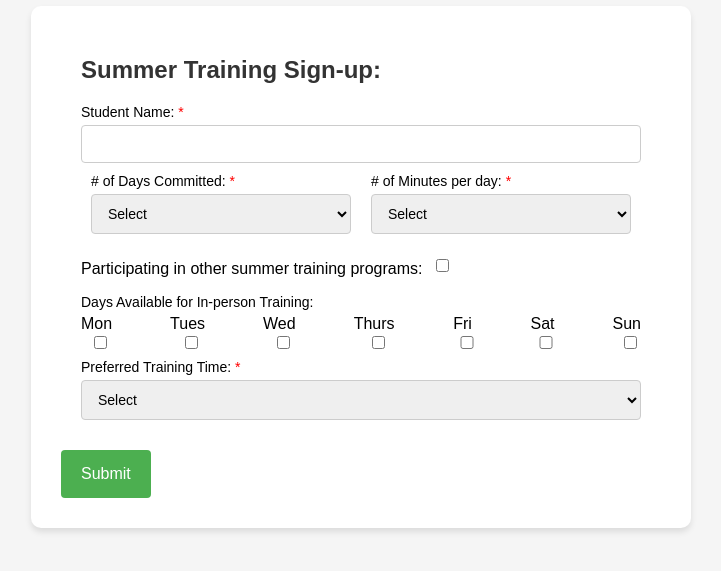
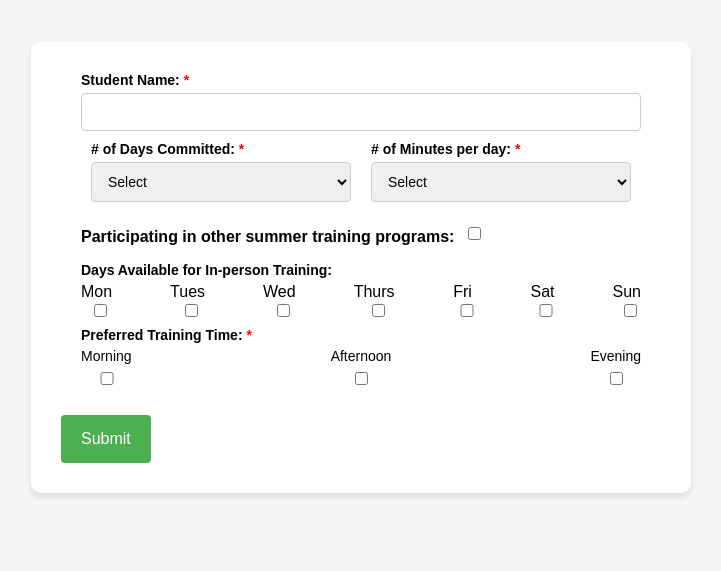
Before and after one commit to sschemel/TruckeeXC, a plain HTML site: page summertraining.html in a window 1280 px wide. Shown: the part 153-724 px from the top of the page, without its empty margins (279-1000 px from the left). Drawn offline with Linux system fonts and the light colour scheme.

Commit message:
Update summertraining.html

```diff
--- a/summertraining.html
+++ b/summertraining.html
@@ -28,6 +28,10 @@
         h2 {
             color: #333;
             margin-bottom: 20px;
+        }
+
+        .label-bold {
+            font-weight: bold;
         }
 
         .form-container {
@@ -136,14 +140,43 @@
         .day {
             text-align: center;
         }
+
+        .time-row {
+            display: flex;
+            justify-content: space-between;
+        }
+
+        .time {
+            display: flex;
+            flex-direction: column;
+            align-items: center;
+        }
     </style>
     <script>
+        function validateCheckboxes() {
+            const checkboxes = document.querySelectorAll('input[name="preferredTime"]');
+            const errorMessage = document.getElementById('errorMessage');
+            let isChecked = false;
+            for (let i = 0; i < checkboxes.length; i++) {
+                if (checkboxes[i].checked) {
+                    isChecked = true;
+                    break;
+                }
+            }
+
+            if (isChecked) {
+                errorMessage.style.display = 'none'; // hide error message
+            } else {
+                errorMessage.style.display = 'block'; // show error message
+            }
+            return isChecked;
+        }
+
         function validateForm(e) {
             const form = document.forms["studentForm"];
             const studentName = form["studentName"].value;
             const commitDays = form["commitDays"].value;
             const commitMinutes = form["commitMinutes"].value;
-    const trainingTime = form["trainingTime"].value;
 
             if (studentName.trim() === "") {
                 alert("Student Name must not be empty.");
@@ -163,13 +196,11 @@
                 return false;
             }
 
-    if (trainingTime === "") {
-        alert("Preferred Training Time must be selected.");
+            // Check if time is selected
+            if (!validateCheckboxes()) {
                 e.preventDefault();
                 return false;
             }
-
-    // Add more validation checks as needed
 
             // If all validation passes, the form will be submitted
             return true;
@@ -178,16 +209,17 @@
 </head>
 
 <body>
-    <form action="https://dbupdatesignup.stratenschemel.workers.dev" method="post" onsubmit="return validateForm(event)">
+    <form name="studentForm" action="https://summersignup.stratenschemel.workers.dev" method="post" onsubmit="return validateForm(event)">
+
+
         <div class="form-container">
             <div class="column">
-                <h2>Summer Training Sign-up:</h2>
-                <label for="studentName" class="required">Student Name:</label>
+                <label for="studentName" class="required label-bold">Student Name:</label>
                 <input type="text" id="studentName" name="studentName" required>
 
                 <div class="flex-row">
                     <div>
-                        <label for="commitDays" class="required"># of Days Committed:</label>
+                        <label for="commitDays" class="required label-bold"># of Days Committed:</label>
                         <select id="commitDays" name="commitDays" required>
                             <option value="" selected>Select</option>
                             <option value="3-4">3-4</option>
@@ -197,7 +229,7 @@
                         </select>
                     </div>
                     <div>
-                        <label for="commitMinutes" class="required"># of Minutes per day:</label>
+                        <label for="commitMinutes" class="required label-bold"># of Minutes per day:</label>
                         <select id="commitMinutes" name="commitMinutes" required>
                             <option value="" selected>Select</option>
                             <option value="30">30</option>
@@ -208,14 +240,14 @@
                     </div>
                 </div>
 
-                <div class="flex-training-row">
+                <div class="flex-training-row label-bold">
                     <p>Participating in other summer training programs:</p>
                     <div class="checkbox-wrapper">
                         <input type="checkbox" id="otherPrograms" name="otherPrograms" value="Yes">
                     </div>
                 </div>
 
-                <label for="trainingDays">Days Available for In-person Training:</label>
+                <label for="trainingDays" class="label-bold">Days Available for In-person Training:</label>
                 <div class="days-row">
                     <!-- Repeat for other days -->
                     <div class="day">
@@ -233,7 +265,8 @@
                     <div class="day">
                         <div>Thurs</div>
                         <input type="checkbox" id="thursday" name="trainingDays" value="Thurs">
-                    </div>                    <div class="day">
+                    </div>
+                    <div class="day">
                         <div>Fri</div>
                         <input type="checkbox" id="friday" name="trainingDays" value="Fri">
                     </div>
@@ -245,15 +278,29 @@
                     <div>Sun</div>
                     <input type="checkbox" id="sunday" name="trainingDays" value="Sun">
                   </div>
+
                 </div>
-
-                <label for="trainingTime" class="required">Preferred Training Time:</label>
-                <select id="trainingTime" name="trainingTime" required>
-                    <option value="" selected>Select</option>
-                    <option value="Morning">Morning</option>
-                    <option value="Afternoon">Afternoon</option>
-                    <option value="Evening">Evening</option>
-                </select>
+            </div>
+        </div>
+        <div class="form-container">
+            <div class="column">
+                <label class="required label-bold">Preferred Training Time:</label>
+                <!-- Hidden input for validation message -->
+                <div id="errorMessage" style="color: red; display: none;">Preferred Training Time must be selected.</div>
+                <div class="time-row">
+                    <div class="time">
+                        <label for="morning">Morning</label>
+                        <input type="checkbox" id="morning" name="preferredTime" value="Morning" onchange="validateCheckboxes()">
+                    </div>
+                    <div class="time">
+                        <label for="afternoon">Afternoon</label>
+                        <input type="checkbox" id="afternoon" name="preferredTime" value="Afternoon" onchange="validateCheckboxes()">
+                    </div>
+                    <div class="time">
+                        <label for="evening">Evening</label>
+                        <input type="checkbox" id="evening" name="preferredTime" value="Evening" onchange="validateCheckboxes()">
+                    </div>
+                </div>
             </div>
         </div>
         <button type="submit">Submit</button>
```
Lines whose indentation alone changed are shown as unchanged.
